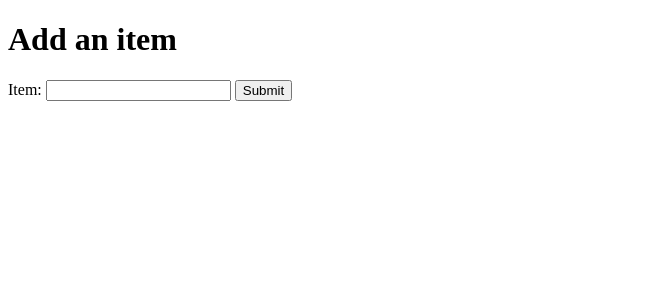
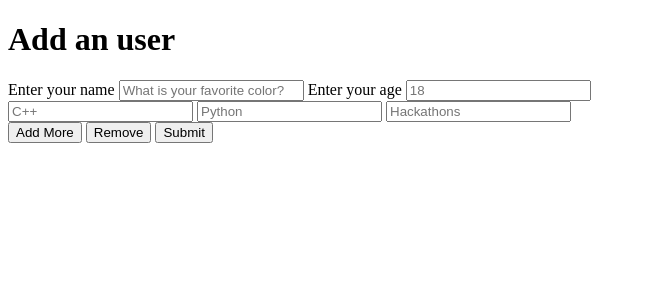
Before and after one commit to OmegaWCC/CodeCupid, a Flask app: page / in a window 1280 px wide. Shown: the top 300 px of the page, without its empty margins (0-646 px from the left). Run offline with Flask 2, Linux system fonts and the light colour scheme.

Commit message:
Make example more like project

```diff
--- a/app.py
+++ b/app.py
@@ -1,8 +1,8 @@
 from flask import Flask, request, redirect, abort
 from flask.helpers import url_for
 from flask.templating import render_template
-
-from models import db, Item
+from models import db, User, Interest
+from functions import *
 
 app = Flask(__name__)
 #app.config.from_json('config.json')
@@ -18,13 +18,16 @@ def index():
 
 @app.get('/items')
 def items():
-    return render_template('items.html', items=Item.query.all())
+    return render_template('items.html', users=User.query.all())
 
 @app.post('/submit_item')
 def post():
-    item_name = request.form.get('item')
-    item = Item(name=item_name)
-    db.session.add(item)
+    user_name = request.form.get('user_name')
+    user_age = request.form.get('user_age')
+    user_interests = request.form.getlist('user_interests')
+    user_interests = [Interest(name=interest) for interest in user_interests]
+    user = User(name=user_name, age=user_age, interests=user_interests)
+    db.session.add(user)
     db.session.commit()
     return render_template('submit_item.html')
 
--- /dev/null
+++ b/functions.py
@@ -0,0 +1,4 @@
+def matching_algo(person_a, person_b):
+    interests_a = set([x.name.lower() for x in person_a.interests])
+    interests_b = set([x.name.lower() for x in person_b.interests])
+    return len(interests_a & interests_b)
--- /dev/null
+++ b/static/create_user.js
@@ -0,0 +1,27 @@
+const poll_choices_container = document.getElementById('user_interests_container');
+const add_more_fields = document.getElementById('add_more_fields');
+const remove_fields = document.getElementById('remove_fields');
+
+
+const placeholder_table = ["C++", "Python", "Hackathons", "Javascript", "Side Projects"];
+add_more_fields.addEventListener("click", () => {
+
+    const input_tags = poll_choices_container.getElementsByTagName('input');
+    const newField = input_tags[0].cloneNode(true);
+
+    newField.value = '';
+    if (input_tags.length >= placeholder_table.length) {
+        newField.placeholder = '';
+    } else {
+        newField.placeholder = placeholder_table[input_tags.length];
+    }
+    poll_choices_container.appendChild(newField);
+});
+
+
+remove_fields.addEventListener("click", () => {
+	const input_tags = poll_choices_container.getElementsByTagName('input');
+	if(input_tags.length >= 2) {
+		poll_choices_container.removeChild(poll_choices_container.lastChild);
+	}
+});
--- a/templates/index.html
+++ b/templates/index.html
@@ -4,15 +4,29 @@
     <meta charset="UTF-8">
     <meta http-equiv="X-UA-Compatible" content="IE=edge">
     <meta name="viewport" content="width=device-width, initial-scale=1.0">
+    <script src="../static/create_user.js" defer></script>
     <title>Example</title>
 </head>
 
 <body>
-    <h1>Add an item</h1>
+    <h1>Add an user</h1>
     <form method="post" action="/submit_item">
-        <label for="name">Item:</label>
-        <input type="text" name="item" autocomplete="off">
-        <button type="submit">Submit</button>
+        <div id="user_name">
+            <label for="user_name">Enter your name</label>
+            <input type="text" name="user_name" id="user_name" placeholder="What is your favorite color?" required>
+            <label for="user_age">Enter your age</label>
+            <input type="text" name="user_age" id="user_age" placeholder="18" required>
+        </div>
+        <div id="user_interests_container">
+            <input type="text" class="user_interest" name="user_interests" placeholder="C++" required>
+            <input type="text" class="user_interest" name="user_interests" placeholder="Python" required>
+            <input type="text" class="user_interest" name="user_interests" placeholder="Hackathons" required>
+        </div>
+        <div class="controls">
+            <button type="button" href="#" id="add_more_fields">Add More</button>
+            <button type="button" href="#" id="remove_fields">Remove</button>
+            <input type="submit" value="Submit" />
+        </div>
     </form>
 </body>
 </html>
--- a/templates/items.html
+++ b/templates/items.html
@@ -9,8 +9,8 @@
 <body>
     <h1>Items on the list</h1>
     <ol>
-        {% for item in items %}
-            <li>{{item.name}}</li>
+        {% for user in users %}
+            <li>{{user.name}}, {{user.interests}}</li>
         {% endfor %}
     </ol>
     <a href="{{url_for('index')}}">Submit another</a>
```
Also changed, not shown: models.py (+11 -2 lines).
